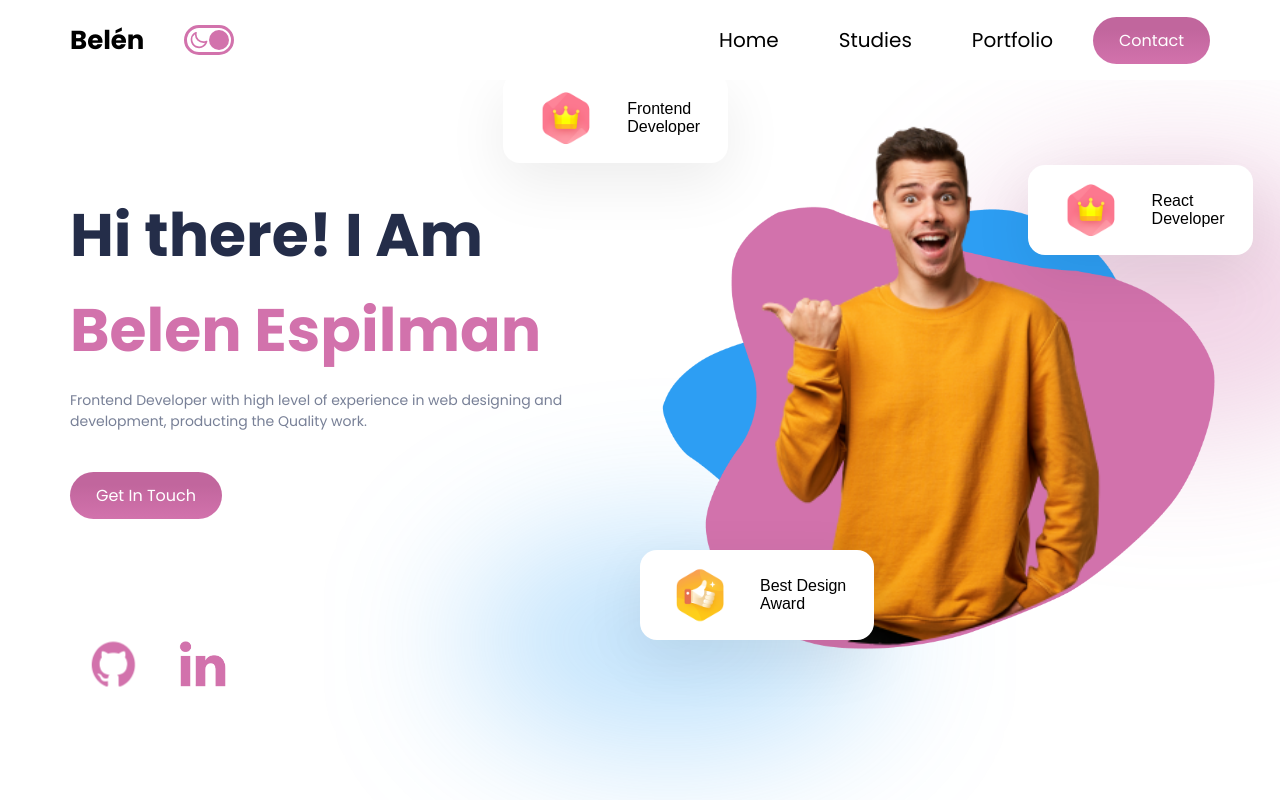
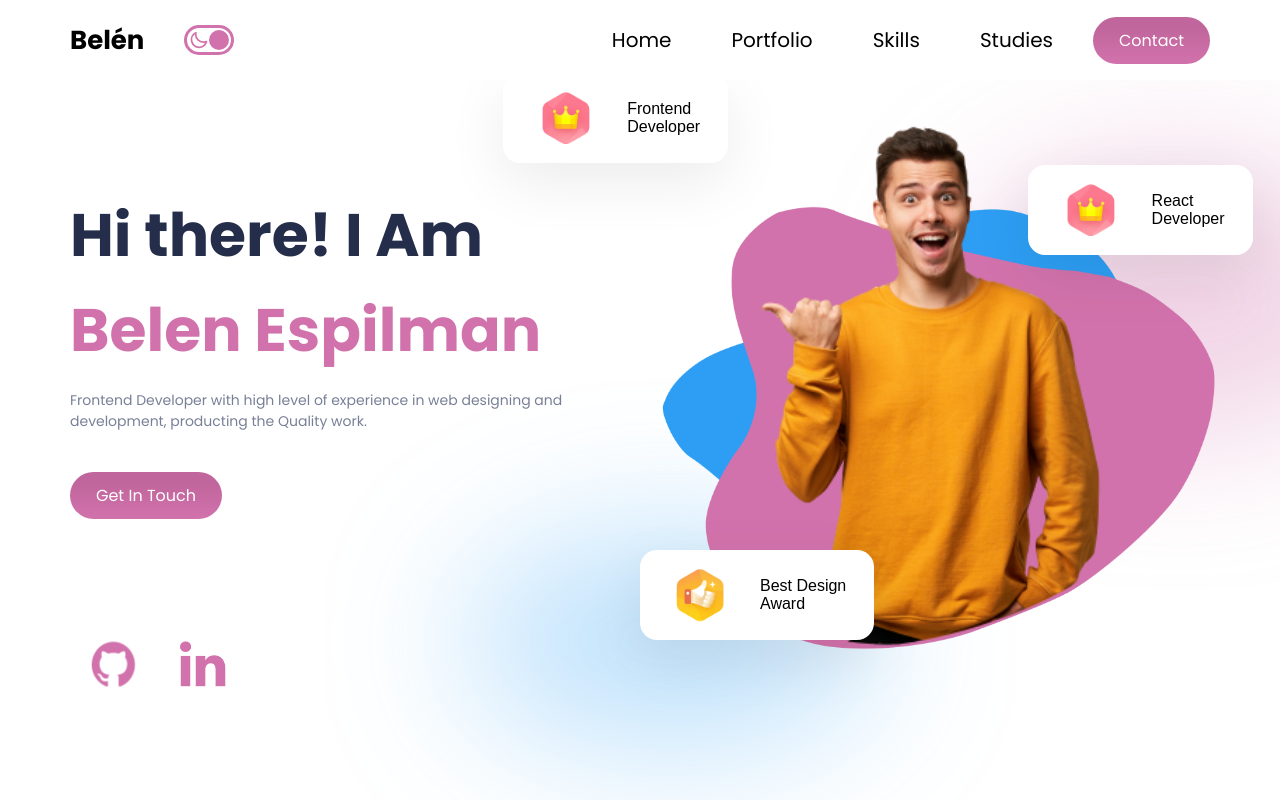
Before and after one commit to belenespilman/portfolio, a React (Create React App) app: page / in a window 1280 px wide. Shown: the top 800 px of the page. Built offline with nearby package versions, Linux system fonts and the light colour scheme.

Commit message:
Fix navbar links

```diff
--- a/src/Components/NavBar/NavBar.jsx
+++ b/src/Components/NavBar/NavBar.jsx
@@ -23,23 +23,28 @@ const Navbar = () => {
         <div className="n-list">
           <ul style={{ listStyleType: "none" }}>
             <li>
-              <Link activeClass="active" to="Navbar" spy={true} smooth={true}>
+              <Link activeClass="active" to="Intro" spy={true} smooth={true} offset={-1000}>
                 Home
               </Link>
             </li>
             <li>
-              <Link to="services" spy={true} smooth={true}>
-                Studies
+              <Link to="portfolio" spy={true} smooth={true} offset={-100}>
+                Portfolio
               </Link>
             </li>
             <li>
-              <Link to="portfolio" spy={true} smooth={true}>
-                Portfolio
+              <Link to="works" spy={true} smooth={true}>
+                Skills
+              </Link>
+            </li>
+            <li>
+              <Link to="services" spy={true} smooth={true} offset={-50}>
+                Studies
               </Link>
             </li>
           </ul>
         </div>
-        <Link to="contact" spy={true} smooth={true}>
+        <Link to="contact" spy={true} smooth={true} offset={-100}>
           <button className="button n-button">Contact</button>
         </Link>
       </div>
```
